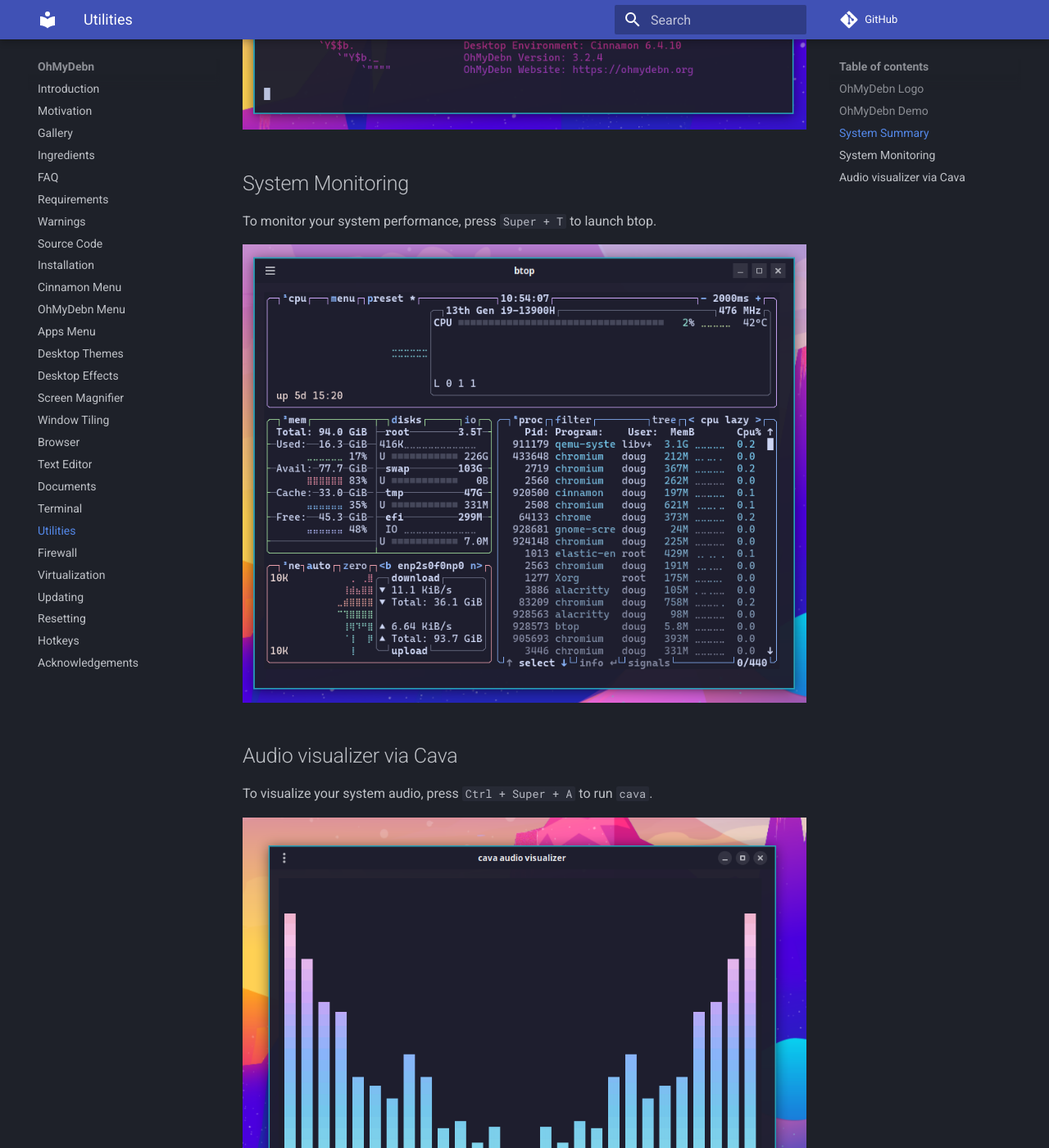
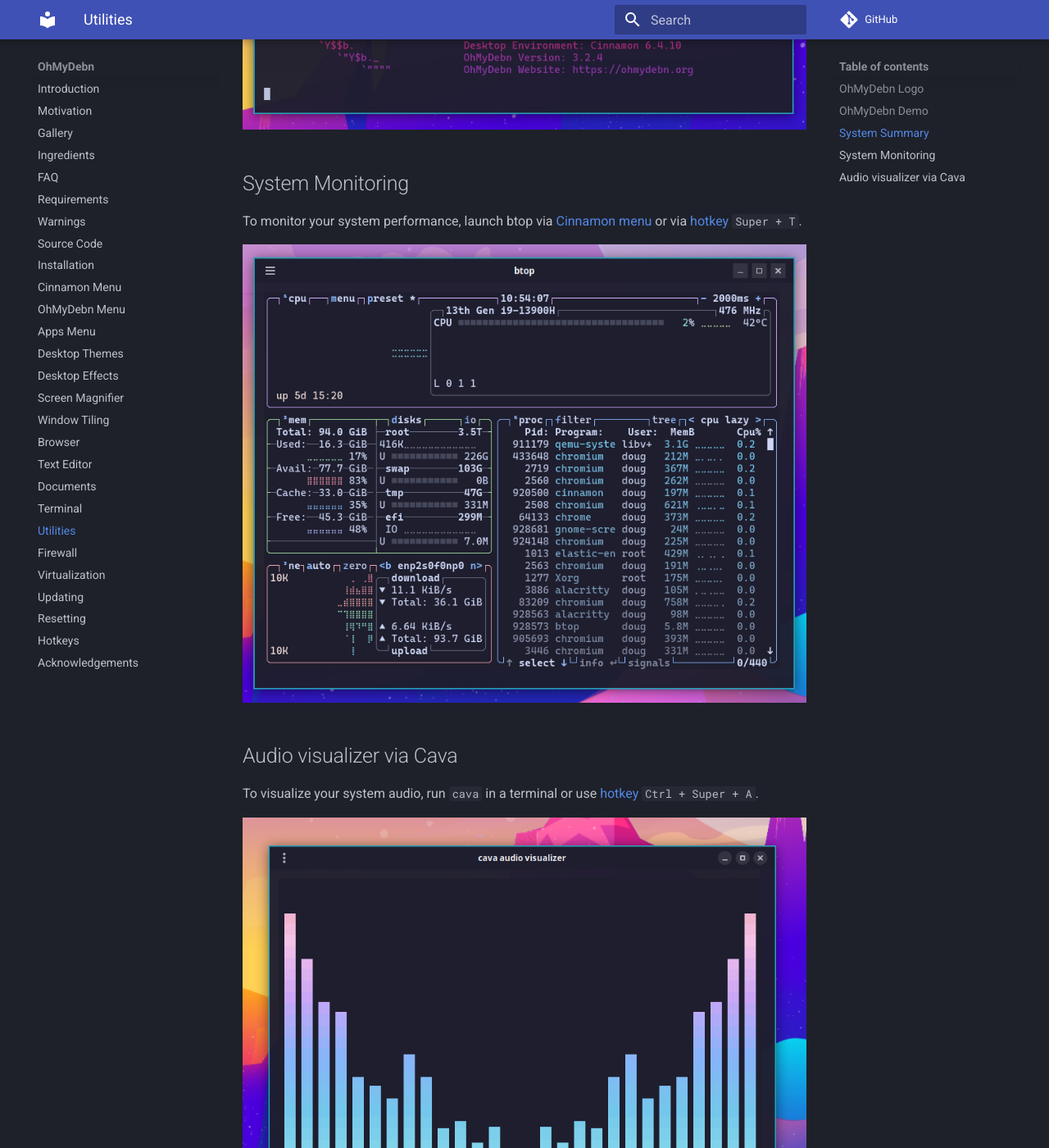
Before and after one commit to dougburks/ohmydebn-docs, an MkDocs documentation site: the page built from docs/utilities.md, in a window 1280 px wide and 1400 px high, scrolled down 1330 px. Shown: the whole window at 82% size. Built offline with MkDocs 1.6.1 and Material for MkDocs 9.7.7, drawn with Linux system fonts in a browser that asks for light colours; comment, search, counter and statistics services are not loaded.

Commit message:
add links

```diff
--- a/docs/utilities.md
+++ b/docs/utilities.md
@@ -18,12 +18,12 @@
 
 ## System Monitoring
 
-To monitor your system performance, press `Super + T` to launch btop.
+To monitor your system performance, launch btop via [Cinnamon menu](cinnamon-menu.md) or via [hotkey](hotkey.md) `Super + T`.
 
 ![OhMyDebn btop](https://raw.githubusercontent.com/dougburks/ohmydebn-docs/refs/heads/main/images/ohmydebn-btop.png)
 
 ## Audio visualizer via Cava
 
-To visualize your system audio, press `Ctrl + Super + A` to run `cava`.
+To visualize your system audio, run `cava` in a terminal or use [hotkey](hotkeys.md) `Ctrl + Super + A`.
 
 ![OhMyDebn Cava audio visualizer](https://raw.githubusercontent.com/dougburks/ohmydebn-docs/refs/heads/main/images/ohmydebn-cava-audio.png)
```
